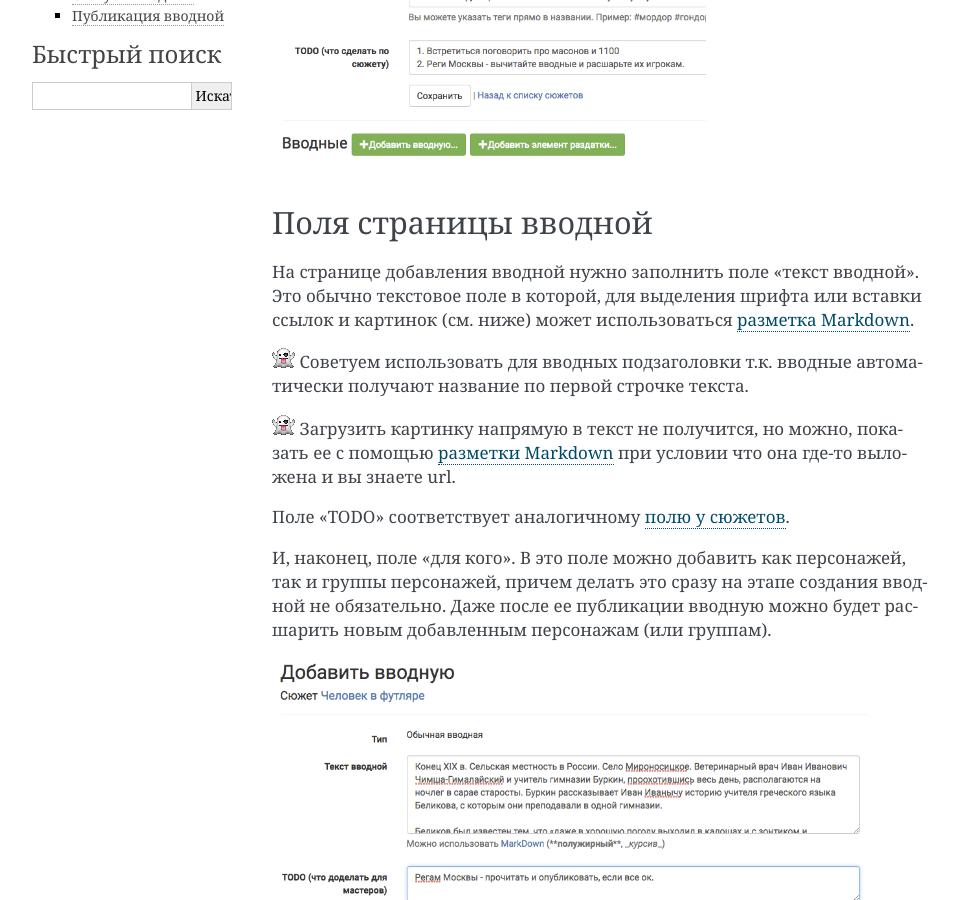
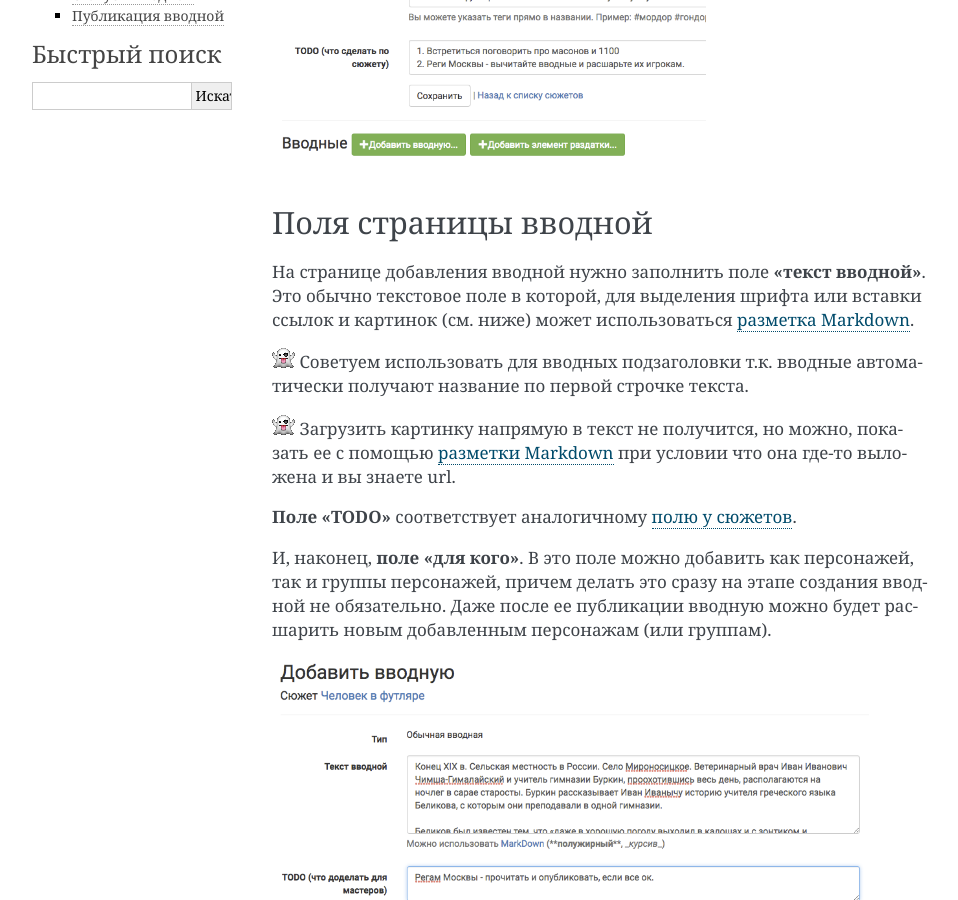
Before and after one commit to joinrpg/joinrpg-docs, a Sphinx documentation site: the page built from docs/plot/creating-input.md, in a window 1280 px wide and 900 px high, scrolled down 274 px. Shown: the whole window, without its empty margins (148-1106 px from the left). Built offline with Sphinx 7.4.7, drawn with Linux system fonts in a browser that asks for light colours.

Commit message:
Update creating-input.md

```diff
--- a/docs/plot/creating-input.md
+++ b/docs/plot/creating-input.md
@@ -8,15 +8,15 @@
 
 ## Поля страницы вводной
 
-На странице добавления вводной нужно заполнить поле «текст вводной». Это обычно текстовое поле в которой, для выделения шрифта или вставки ссылок и картинок (см. ниже) может использоваться [разметка Markdown](http://commonmark.org/help).
+На странице добавления вводной нужно заполнить поле **«текст вводной»**. Это обычно текстовое поле в которой, для выделения шрифта или вставки ссылок и картинок (см. ниже) может использоваться [разметка Markdown](http://commonmark.org/help).
 
 ![Поля страницы вводной](attention.png) Советуем использовать для вводных подзаголовки т.к. вводные автоматически получают название по первой строчке текста.
 
 ![Поля страницы вводной](attention.png) Загрузить картинку напрямую в текст не получится, но можно, показать ее с помощью [разметки Markdown](http://commonmark.org/help) при условии что она где-то выложена и вы знаете url.
 
-Поле «TODO» соответствует аналогичному [полю у сюжетов](http://docs.joinrpg.ru/ru/latest/plot/creating-plot.html#todo).
+**Поле «TODO»** соответствует аналогичному [полю у сюжетов](http://docs.joinrpg.ru/ru/latest/plot/creating-plot.html#todo).
 
-И, наконец, поле «для кого». В это поле можно добавить как персонажей, так и группы персонажей, причем делать это сразу на этапе создания вводной не обязательно. Даже после ее публикации вводную можно будет расшарить новым добавленным персонажам (или группам).
+И, наконец, **поле «для кого»**. В это поле можно добавить как персонажей, так и группы персонажей, причем делать это сразу на этапе создания вводной не обязательно. Даже после ее публикации вводную можно будет расшарить новым добавленным персонажам (или группам).
 
 ![Поля страницы вводной](input-add-form.png)
 
```
